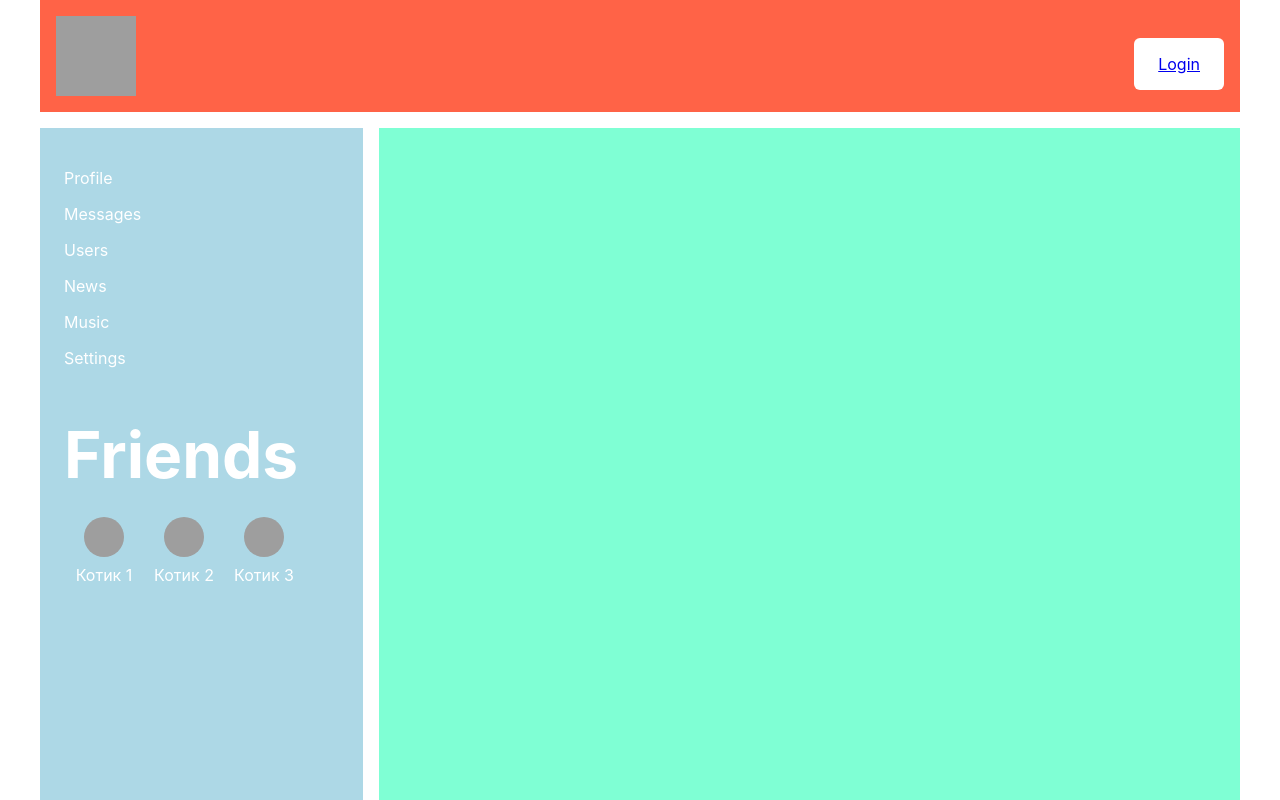
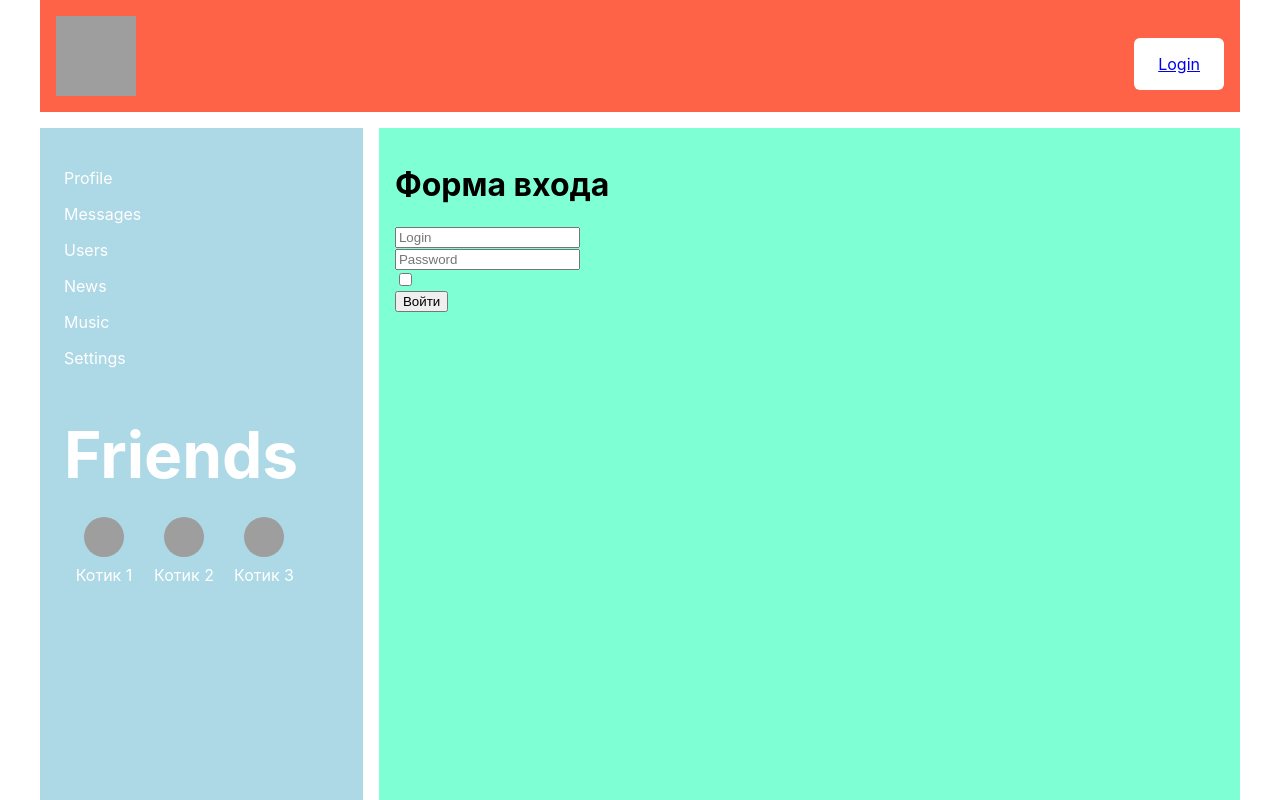
Before and after one commit to Mmntmori/react-app, a React (Create React App) app: page /login in a window 1280 px wide. Built offline with nearby package versions, Linux system fonts and the light colour scheme; no server answers; grey boxes are pictures that could not be loaded.

Commit message:
Написал базу компонента под логин. Что-то делал ещё ранее, но я забыл что.

```diff
--- a/package.json
+++ b/package.json
@@ -37,6 +37,7 @@
     "autoreload": "0.0.7",
     "axios": "^0.19.2",
     "react-redux": "^7.2.0",
-    "redux": "^4.0.5"
+    "redux": "^4.0.5",
+    "redux-form": "^8.3.5"
   }
 }
--- a/src/App.js
+++ b/src/App.js
@@ -7,6 +7,7 @@ import ProfileContainer from './components/Profile/ProfileContainer';
 import { connect } from 'react-redux'
 import UsersContainer from './components/Users/UsersContainer';
 import HeaderContainer from './components/Header/HeaderContainer';
+import Login from './components/Login/Login'
 
 function App(props) {
     let sidebar = props.sidebar;
@@ -19,6 +20,7 @@ function App(props) {
                     <Route path='/dialogs' render={() => <DialogsContainer />} />
                     <Route path='/profile/:userId?' render={() => <ProfileContainer />} />
                     <Route path='/users' render={() => <UsersContainer />} />
+                    <Route path='/login' component={() => <Login />} />
 
                     {/* <Route path='/settings' component={Settings}/>
                       <Route path='/music' component={Music}/>
--- /dev/null
+++ b/src/components/Login/Login.jsx
@@ -0,0 +1,40 @@
+import React from 'react';
+import style from './Login.module.css'
+import { reduxForm, Field } from 'redux-form';
+
+const Login = (props) => {
+
+    const onSubmit = (formData) => {
+        console.log(formData)
+    }
+
+    return (
+        <div className={style.loginPage}>
+            <h1>Форма входа</h1>
+            <LoginReduxForm onSubmit={onSubmit}/>
+        </div>
+    )
+}
+
+const LoginForm = (props) => {
+    return (
+        <form onSubmit={props.handleSubmit}>
+            <div>
+                <Field component={'input'} placeholder={'Login'} name={'login'}/>
+            </div>
+            <div>
+                <Field component={'input'} placeholder={'Password'} name={'password'}/>
+            </div>
+            <div>
+                <Field component={'input'} type={'checkbox'} name={'rememberMe'}/>
+            </div>
+            <div>
+                <button>Войти</button>
+            </div>
+        </form>
+    )
+}
+
+const LoginReduxForm = reduxForm({form: 'login'})(LoginForm)
+
+export default Login
--- /dev/null
+++ b/src/components/Login/Login.module.css
@@ -0,0 +1,3 @@
+.loginPage {
+    padding: 16px;
+}
--- a/src/components/Profile/ProfileInfo/ProfileInfo.jsx
+++ b/src/components/Profile/ProfileInfo/ProfileInfo.jsx
@@ -3,8 +3,6 @@ import style from './ProfileInfo.module.css'
 import ProfileStatus from './ProfileStatus';
 
 const ProfileInfo = (props) => {
-    console.log(props);
-
     return (
         <div className={ style.info }>
             <div className={ style.banner }>
--- a/src/components/Profile/ProfileInfo/ProfileStatus.jsx
+++ b/src/components/Profile/ProfileInfo/ProfileStatus.jsx
@@ -1,11 +1,13 @@
 
 import React from 'react';
 import style from './ProfileInfo.module.css';
+import Preloader from '../../Preloader/Preloader'
 
 class ProfileStatus extends React.Component {
     state = {
         editMode: false,
-        statusValue: this.props.profileStatus ? this.props.profileStatus : 'Расскажите о себе'
+        statusValue: this.props.profileStatus ? this.props.profileStatus : 'Расскажите о себе',
+        isLoading: false
     }
 
     toggleEditMode = () => {
@@ -22,20 +24,34 @@ class ProfileStatus extends React.Component {
     }
 
     changeStatus = (text) => {
+
         this.setState({
             statusValue: text
         })
     }
 
+    componentDidUpdate(prevProps, prevState) {
+        debugger
+        if (prevState.statusValue !== this.state.statusValue) {
+            this.setState({
+                statusValue: this.state.statusValue
+            })
+        }
+        console.log('componentDidUpdate')
+    }
+
     render() {
 
         return (
-            <div className={ style.statusBar }>
-                { !this.state.editMode ?
-                <span onDoubleClick={ this.toggleEditMode }>{ this.props.profileStatus }</span>:
-                <label htmlFor="statusBar" onBlur={ this.toggleEditMode }>
-                    <input autoFocus={true} type="text" name="statusBar" id="" value={ this.state.statusValue } onChange={ (e) => { this.changeStatus(e.currentTarget.value) }}></input>
-                </label>
+            <div className={style.statusBar}>
+                {this.state.isLoading ?
+                    <Preloader /> :
+                    null}
+                {!this.state.editMode ?
+                    <span onDoubleClick={this.toggleEditMode}>{this.props.profileStatus}</span> :
+                    <label htmlFor="statusBar" onBlur={this.toggleEditMode}>
+                        <input autoFocus={true} type="text" name="statusBar" id="" value={this.state.statusValue} onChange={(e) => { this.changeStatus(e.currentTarget.value) }}></input>
+                    </label>
                 }
             </div>
         )
--- a/src/redux/reduxStore.js
+++ b/src/redux/reduxStore.js
@@ -4,6 +4,7 @@ import dialogsReducer from './dialogsReducer';
 import sidebarReducer from './sidebarReducer';
 import usersReducer from "./usersReducer";
 import authReducer from "./authReducer";
+import { reducer as formReducer } from 'redux-form';
 import thunkMiddleware from 'redux-thunk'
 
 let reducers = combineReducers({
@@ -11,7 +12,8 @@ let reducers = combineReducers({
     dialogsPage: dialogsReducer,
     sidebar: sidebarReducer,
     usersPage: usersReducer,
-    auth: authReducer
+    auth: authReducer,
+    form: formReducer
 });
 
 let store = createStore(reducers, applyMiddleware(thunkMiddleware));
```
Also changed, not shown: 1 other file (tests, documents, lock files or other folders). Lines whose indentation alone changed are shown as unchanged.
